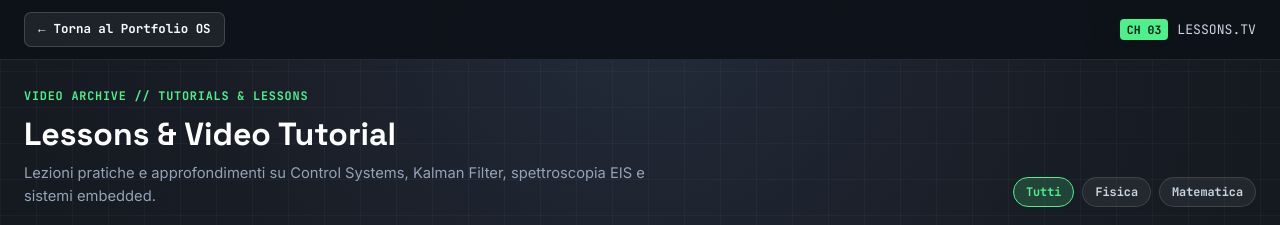
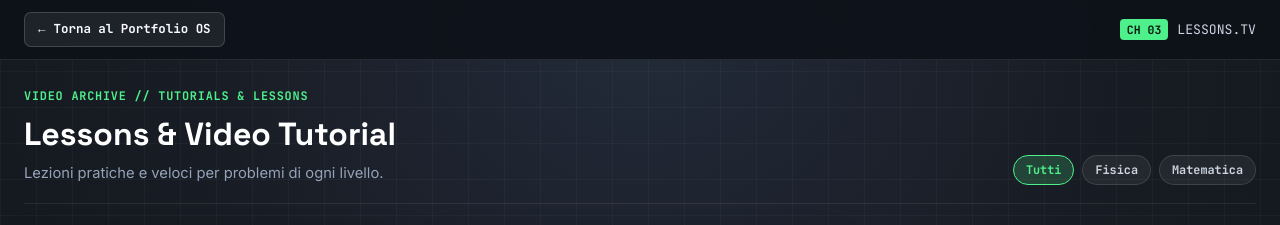
Before and after one commit to mdg217/mdg217.github.io, a plain HTML site: page lessons.html in a window 1280 px wide. Shown: the top 225 px of the page. Drawn offline with Linux system fonts and the light colour scheme; grey boxes are pictures that could not be loaded.

Commit message:
Update lessons.html

```diff
--- a/lessons.html
+++ b/lessons.html
@@ -30,7 +30,7 @@
         <p class="lessons-kicker">VIDEO ARCHIVE // TUTORIALS &amp; LESSONS</p>
         <h1 class="lessons-title">Lessons &amp; Video Tutorial</h1>
         <p class="lessons-subtitle">
-          Lezioni pratiche e approfondimenti su Control Systems, Kalman Filter, spettroscopia EIS e sistemi embedded.
+          Lezioni pratiche e veloci per problemi di ogni livello.
         </p>
       </div>
 
```
